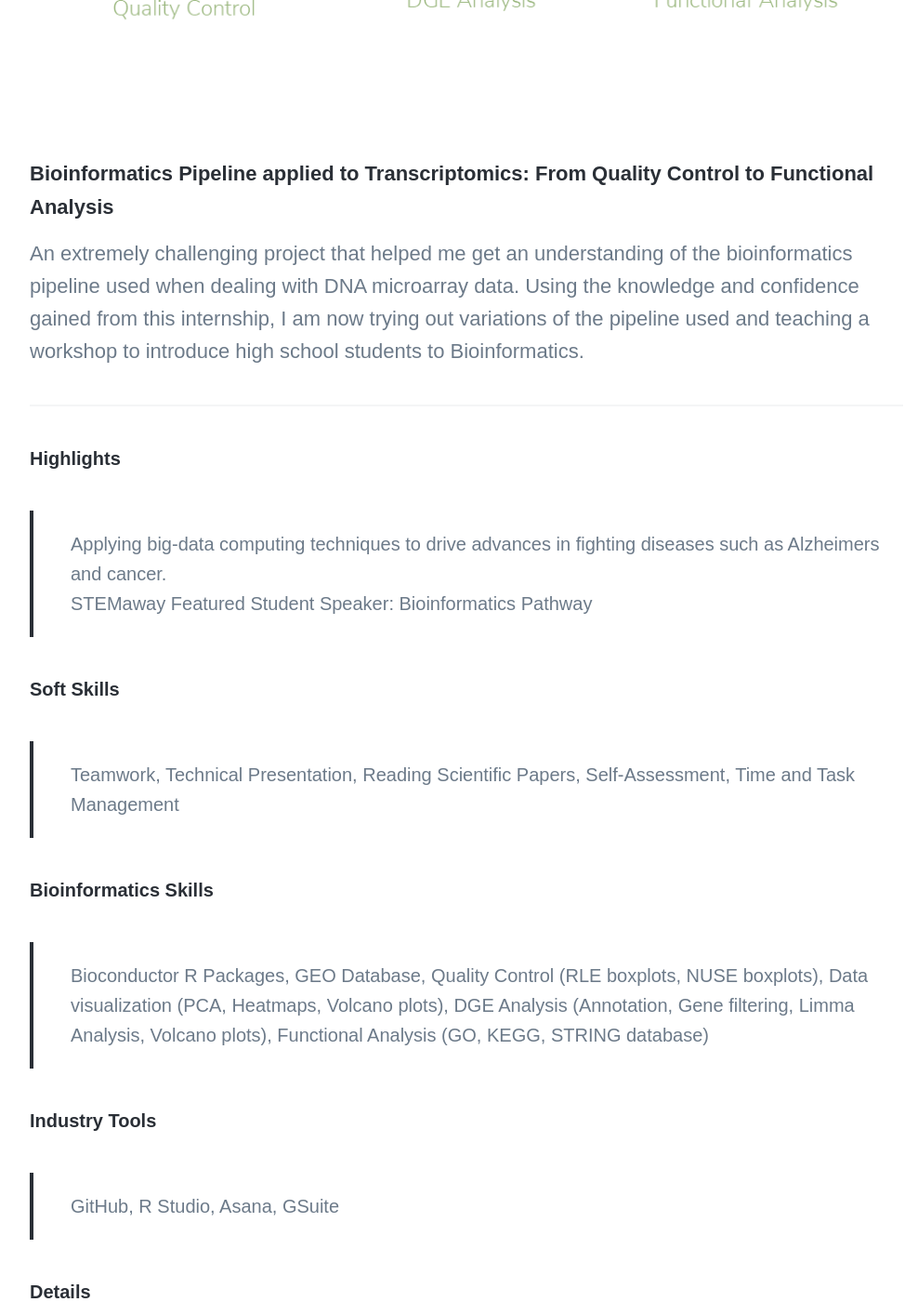
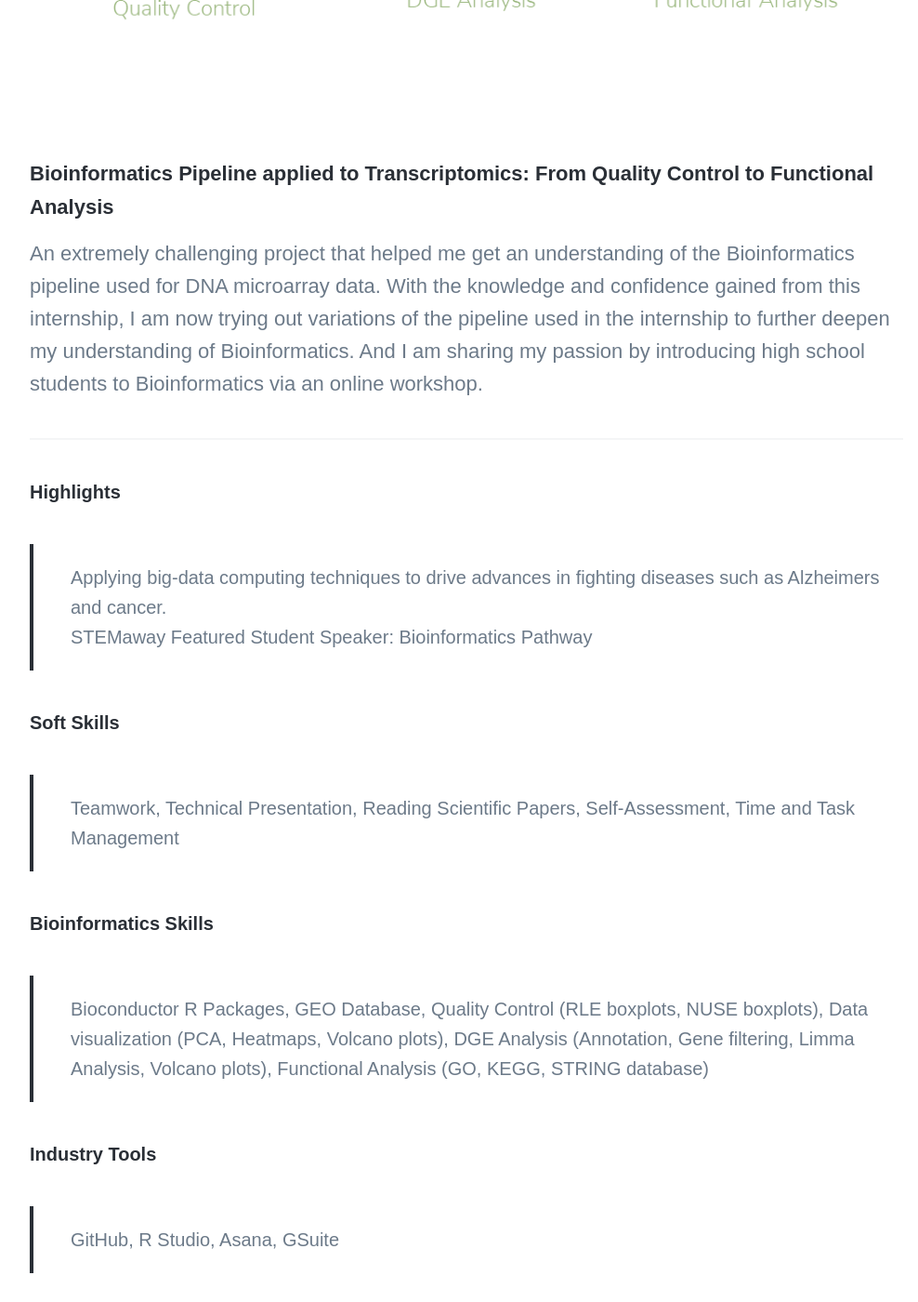
Before and after one commit to disha-22/disha-22.github.io, a Jekyll site: the page built from _projects/bio.md, in a window 1280 px wide and 1400 px high, scrolled down 975 px. Shown: the whole window at 93% size, without its empty margins (138-1126 px from the left). Built offline with Jekyll 4.4.1, drawn with Linux system fonts in a browser that asks for light colours; nearby versions of some CDN libraries; some web fonts are replaced; some of the changed text lies outside the part shown.

Commit message:
Update bio.md

```diff
--- a/_projects/bio.md
+++ b/_projects/bio.md
@@ -10,8 +10,9 @@ featured_image: '/images/demo/bioinformatics.png'
 
 <h4>Bioinformatics Pipeline applied to Transcriptomics: From Quality Control to Functional Analysis</h4>
 
-An extremely challenging project that helped me get an understanding of the bioinformatics pipeline used when dealing with DNA microarray data.
-Using the knowledge and confidence gained from this internship, I am now trying out variations of the pipeline used and teaching a workshop to introduce high school students to Bioinformatics.
+An extremely challenging project that helped me get an understanding of the Bioinformatics pipeline used for DNA microarray data.
+With the knowledge and confidence gained from this internship, I am now trying out variations of the pipeline used in the internship to further deepen my understanding of Bioinformatics.
+And I am sharing my passion by introducing high school students to Bioinformatics via an online workshop.
 
 <hr>
 
@@ -30,7 +31,7 @@ DGE Analysis (Annotation, Gene filtering, Limma Analysis, Volcano plots), Functi
 > GitHub, R Studio, Asana, GSuite
 
 <h6> Details </h6>
-> Installing and using Bioconductor packages needed for gene expression analysis and routines necessary for statistical analysis such as removing outliers, and normalization
+> Installing and using Bioconductor packages needed for gene expression analysis and routines necessary for statistical analysis such as removing outliers, and normalization.
 <br> Drawing statistically significant correlations between disease and genes expressed.
 <br> Identify genes that could be potential prognostic markers for colorectal cancer based on the analyses mentioned above.
 
```
